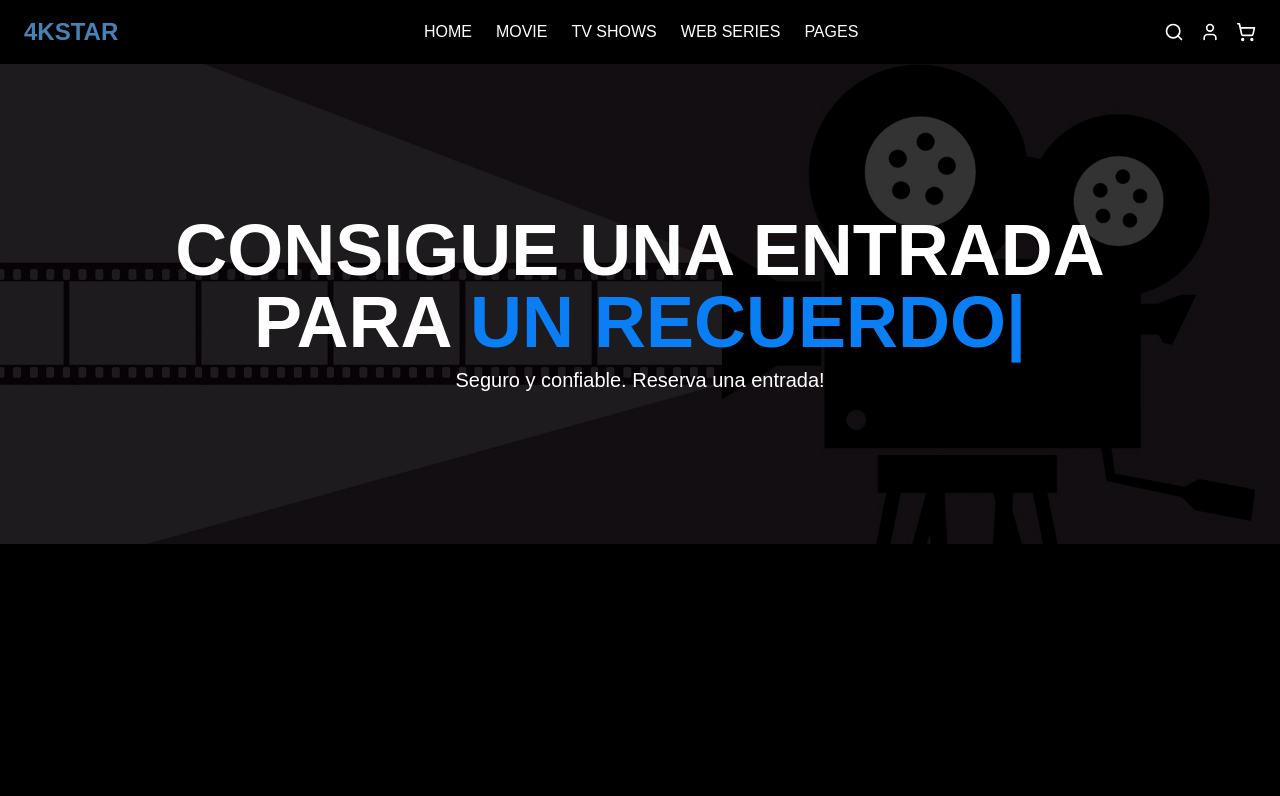
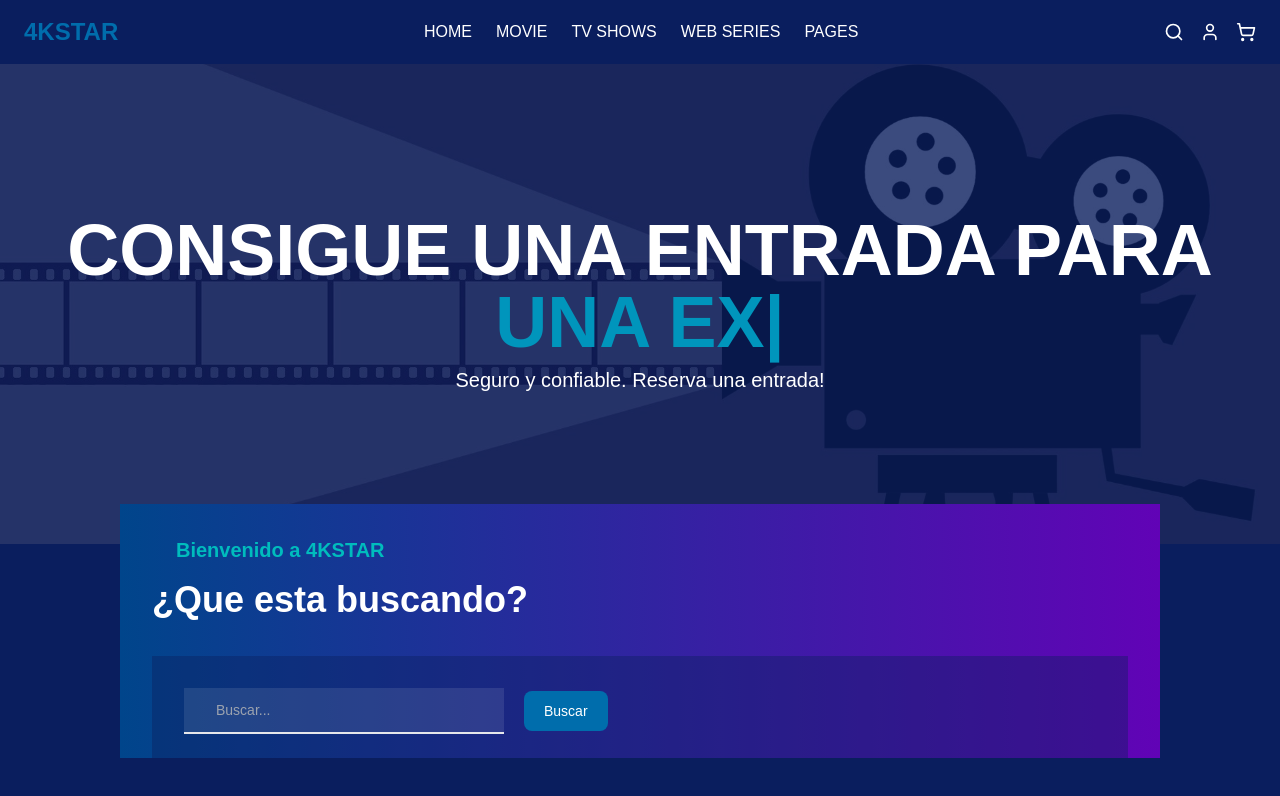
Before and after one commit to EmmanuelGutierrez/movie-system-app, a Next.js app: page /main in a window 1280 px wide. Shown: the top 796 px of the page. Built offline with nearby package versions, Linux system fonts and the light colour scheme.

Commit message:
botones e input, revisar input

```diff
--- a/package.json
+++ b/package.json
@@ -22,6 +22,7 @@
     "react-player": "^2.16.0",
     "react-type-animation": "^3.2.0",
     "swagger-typescript-api": "^13.0.22",
+    "tailwind-merge": "^2.6.0",
     "yup": "^1.4.0"
   },
   "devDependencies": {
--- a/src/app/(pages)/form/page.tsx
+++ b/src/app/(pages)/form/page.tsx
@@ -10,7 +10,7 @@ import {
 } from "lucide-react";
 
 const Header = () => (
-  <header className="flex justify-between items-center py-4 px-6 bg-black">
+  <header  className="flex justify-between items-center py-4 px-6 bg-black">
     <div className="text-2xl font-bold text-yellow-400">4KSTAR</div>
     <nav className="hidden md:flex space-x-6">
       <a href="#" className="text-white hover:text-yellow-400">
--- a/src/app/(pages)/main/page.tsx
+++ b/src/app/(pages)/main/page.tsx
@@ -1,4 +1,5 @@
 import { MainBanner } from "@/app/components/MainBanner";
+import { Search } from "@/app/components/Search";
 import React from "react";
 // import { MovieDetail } from "@/app/components/MovieDetail";
 // import { Carousel } from "@/app/components/Carousel";
@@ -79,9 +80,10 @@ export default async function Page() {
 
   // const { data } = await client.movie.movieList();
   return (
-    <div className=" bg-black text-white ">
+    <div className=" text-white ">
       {/* <MovieDetail /> */}
       <MainBanner/>
+      <Search/>
       {/* <Carousel movies={data.data} title="movies" /> */}
     </div>
   );
--- a/src/app/components/MainBanner.tsx
+++ b/src/app/components/MainBanner.tsx
@@ -1,4 +1,4 @@
-'use client'
+"use client";
 import Image from "next/image";
 import cinemaImg from "../../media/img/cinema.jpg";
 import { TypeAnimation } from "react-type-animation";
@@ -9,18 +9,16 @@ export const MainBanner = () => {
       <Image
         src={cinemaImg}
         alt="cinema"
-        className="object-cover opacity-20 h-120"
+        className="object-cover opacity-20 h-120 "
       />
       <div
         className={`bg-cover absolute inset-0 `}
         //   style={{ backgroundImage: `url("${cinemaImg}")` }}
       >
         <div className="flex flex-col items-center center h-full justify-center text-center ">
-          <h1 className="font-bold text-7xl">
-            CONSIGUE UNA ENTRADA
-            <br />
-            PARA{" "}
-            <span className="text-colors-primary-hard">
+          <h1 className="font-bold text-4xl md:text-7xl">
+            CONSIGUE UNA ENTRADA PARA <br />
+            <span className="text-colors-primary-light">
               <TypeAnimation
                 sequence={[
                   "UNA PELICULA",
@@ -30,12 +28,12 @@ export const MainBanner = () => {
                   "UN RECUERDO",
                   1500,
                 ]}
-                speed={60}
+                speed={40}
                 repeat={Infinity}
               />
             </span>
           </h1>
-          <h3 className="font-light text-xl mt-2">
+          <h3 className="font-light text-sm md:text-xl mt-2">
             Seguro y confiable. Reserva una entrada!
           </h3>
         </div>
--- /dev/null
+++ b/src/app/components/Search.tsx
@@ -0,0 +1,33 @@
+import { Button } from "./common/Button";
+import { Input } from "./common/Input";
+
+export const Search = () => {
+  return (
+    <div className="w-[calc(100%-10vw)] max-w-260 bg-gradient-to-r from-colors-primary-hard to-colors-secondary-clear  mx-auto -mt-10  relative px-8 flex flex-col justify-between">
+      <div className="mt-8">
+        <h3 className="text-xl font-bold text-colors-primary-clear ml-6">
+          Bienvenido a 4KSTAR
+        </h3>
+        <h2 className="text-4xl font-bold mt-4">¿Que esta buscando?</h2>
+      </div>
+      <div>
+        <div className="bg-colors-primary-dark/40 px-8 pt-8 pb-6 mt-9 ">
+          <div className="flex flex-row content-center">
+            <Input
+              type="text"
+              placeholder="Buscar..."
+              classContainer="w-80"
+              color="primary"
+            />
+            <Button
+              color="primary"
+              text="Buscar"
+              fontWeight="light"
+              classNameButton=" h-10 self-center ml-5"
+            />
+          </div>
+        </div>
+      </div>
+    </div>
+  );
+};
--- /dev/null
+++ b/src/app/components/common/Button.tsx
@@ -0,0 +1,72 @@
+import { bgColors } from "@/common/constants/backgroundColors";
+import { fontWeightEnum } from "@/common/constants/fontWeight";
+import { twMerge } from "tailwind-merge";
+
+interface ButtonPropsI {
+  rounded?: boolean;
+  outline?: boolean;
+  color?: keyof typeof bgColors;
+  textColor?: "text-white" | "text-black";
+  Icon?: JSX.Element;
+  iconPosition?: "start" | "end" | "startend";
+  text?: string;
+  fontWeight?: keyof typeof fontWeightEnum;
+  classNameButton?: string;
+}
+export const Button = ({
+  rounded,
+  color,
+  outline,
+  textColor = "text-white",
+  iconPosition = "end",
+  Icon,
+  text,
+  fontWeight = "medium",
+  classNameButton,
+}: ButtonPropsI) => {
+  return (
+    <button
+      type="button"
+      className={twMerge(
+        !outline
+          ? textColor
+          : textColor !== "text-white"
+            ? "text-white  hover:text-colors-black"
+            : "text-black hover:text-colors-white",
+        " transition-all ease-in duration-75 relative inline-flex items-center justify-center focus:ring-1  overflow-hidden focus:ring-blue-300 font-medium text-sm  focus:outline-none ",
+        rounded ? "rounded-full" : "rounded-lg",
+        outline ? "group px-1 py-1" : "px-5 py-2 hover:bg-opacity-80 ",
+        color ? `${bgColors[color]} ` : "bg-colors-primary ",
+        fontWeightEnum[fontWeight],
+        classNameButton
+      )}
+    >
+      {outline && (
+        <span
+          className={twMerge(
+            rounded ? "rounded-full" : "rounded-md",
+            " relative flex-wrap flex flex-row h-full justify-center content-center px-4 py-1.5 transition-all ease-in duration-75 bg-white dark:bg-gray-900 group-hover:bg-opacity-0"
+          )}
+        >
+          {(iconPosition === "start" || iconPosition === "startend") && Icon}
+          {text}
+          {(iconPosition === "end" || iconPosition === "startend") && Icon}
+        </span>
+      )}
+      {!outline && (
+        <>
+          {(iconPosition === "start" || iconPosition === "startend") && Icon}
+          {text}
+          {(iconPosition === "end" || iconPosition === "startend") && Icon}
+        </>
+      )}
+    </button>
+  );
+};
+
+{
+  /* <svg xmlns="http://www.w3.org/2000/svg" fill="none" viewBox="0 0 24 24" strokeWidth={1.5} stroke="currentColor" className="size-6">
+  <path strokeLinecap="round" strokeLinejoin="round" d="M19.5 14.25v-2.625a3.375 3.375 0 0 0-3.375-3.375h-1.5A1.125 1.125 0 0 1 13.5 7.125v-1.5a3.375 3.375 0 0 0-3.375-3.375H8.25m5.231 13.481L15 17.25m-4.5-15H5.625c-.621 0-1.125.504-1.125 1.125v16.5c0 .621.504 1.125 1.125 1.125h12.75c.621 0 1.125-.504 1.125-1.125V11.25a9 9 0 0 0-9-9Zm3.75 11.625a2.625 2.625 0 1 1-5.25 0 2.625 2.625 0 0 1 5.25 0Z" />
+</svg>
+ */
+}
--- /dev/null
+++ b/src/app/components/common/Input.tsx
@@ -0,0 +1,46 @@
+
+import { bgColors } from "@/common/constants/backgroundColors";
+import { HTMLInputTypeAttribute } from "react";
+import { ClassNameValue, twMerge } from "tailwind-merge";
+
+interface InputI {
+  type?: HTMLInputTypeAttribute;
+  placeholder?: string;
+  color?: keyof typeof bgColors;
+  classInput?: ClassNameValue;
+  classContainer?: ClassNameValue;
+  classBottomBar?: ClassNameValue;
+}
+
+// function join(...args:any) {
+//   return args.filter(Boolean).join(" ");
+// }
+
+export const Input = ({
+  type,
+  placeholder,
+  color='primary-hard',
+  classInput,
+  classBottomBar,
+  classContainer,
+}: InputI) => {
+  return (
+    <div className={twMerge(`relative`, classContainer)}>
+      <input
+        type={type}
+        className={twMerge(
+          "peer py-3 pe-0 ps-8 block w-full bg-gray-100/10 border-t-transparent border-b-2 border-x-transparent border-b-gray-200 text-sm focus:border-t-transparent focus:border-x-transparent transition duration-150 focus:border-b-transparent focus:outline-none focus:ring-0 disabled:opacity-50 disabled:pointer-events-none",
+          classInput
+        )}
+        placeholder={placeholder}
+      />
+      <div
+        className={twMerge(
+          classBottomBar,
+          ` absolute bottom-0 left-1/2 h-[2px] w-0 -translate-x-1/2 transition-all duration-300 peer-focus:w-full`,
+          bgColors[color]
+        )}
+      />
+    </div>
+  );
+};
--- a/src/app/layout.tsx
+++ b/src/app/layout.tsx
@@ -26,7 +26,7 @@ export default function RootLayout({
   return (
     <html lang="en">
       <body
-        className={`${geistSans.variable} ${geistMono.variable} antialiased bg-black`}
+        className={`${geistSans.variable} ${geistMono.variable} antialiased bg-colors-primary-dark`}
       >
         {children}
       </body>
--- /dev/null
+++ b/src/common/constants/backgroundColors.ts
@@ -0,0 +1,23 @@
+export enum bgColors {
+  primary = "bg-colors-primary",
+  "primary-hard" = "bg-colors-primary-hard",
+  "primary-light" = "bg-colors-primary-light",
+  "primary-dark" = "bg-colors-primary-dark",
+  "primary-clear" = "bg-colors-primary-clear",
+  secondary = "bg-colors-secondary",
+  "secondary-hard" = "bg-colors-secondary-hard ",
+  "secondary-light" = "bg-colors-secondary-light",
+  "secondary-clear" = "bg-colors-secondary-clear",
+}
+
+export enum bgColorsHover {
+  primary = `hover:bg-colors-primary/80`,
+  "primary-hard" = `hover:bg-colors-primary-hard/80`,
+  "primary-light" = `hover:bg-colors-primary-light/80`,
+  "primary-dark" = `hover:bg-colors-primary-dark/80`,
+  "primary-clear" = `hover:bg-colors-primary-clear/80`,
+  secondary = `hover:bg-colors-secondary/80`,
+  "secondary-hard" = `hover:bg-colors-secondary-hard/80 `,
+  "secondary-light" = `hover:bg-colors-secondary-light/80`,
+  "secondary-clear" = `hover:bg-colors-secondary-clear/80`,
+}
--- /dev/null
+++ b/src/common/constants/fontWeight.ts
@@ -0,0 +1,11 @@
+export enum fontWeightEnum {
+  thin = "font-thin",
+  extralight = "font-extralight",
+  light = "font-light",
+  normal = "font-normal",
+  medium = "font-medium",
+  semibold = "font-semibold",
+  bold = "font-bold",
+  extrabold = "font-extrabold",
+  black = "font-black",
+}
--- /dev/null
+++ b/src/common/constants/vorderColors.ts
@@ -0,0 +1,11 @@
+export enum bgColors {
+  primary = "bg-colors-primary",
+  "primary-hard" = "bg-colors-primary-hard",
+  "primary-light" = "bg-colors-primary-light",
+  "primary-dark" = "bg-colors-primary-dark",
+  "primary-clear" = "bg-colors-primary-clear",
+  secondary = "bg-colors-secondary",
+  "secondary-hard" = "bg-colors-secondary-hard ",
+  "secondary-light" = "bg-colors-secondary-light",
+  "secondary-clear" = "bg-colors-secondary-clear",
+}
--- a/tailwind.config.ts
+++ b/tailwind.config.ts
@@ -9,34 +9,99 @@ const config: Config = {
   theme: {
     extend: {
       width: {
-        "100": "25rem",
-        "110": "27.5rem",
-        "120": "30rem",
-        "130": "32.5rem",
+        100: "25rem",
+        110: "27.5rem",
+        120: "30rem",
+        130: "32.5rem",
         140: "35rem",
         150: "37.5rem",
         160: "40rem",
+        170: "42.5rem",
+        180: "45rem",
+        190: "47.5rem",
+        200: "50rem",
+        210: "52.5rem",
+        220: "55rem",
+        230: "57.5rem",
+        240: "60rem",
+        250: "62.5rem",
+        260: "65rem",
+        270: "67.5rem",
+        280: "70rem",
+        290: "72.5rem",
+        300: "75rem",
       },
-      height: {
-        "100": "25rem",
-        "110": "27.5rem",
-        "120": "30rem",
-        "130": "32.5rem",
+      maxWidth: {
+        100: "25rem",
+        110: "27.5rem",
+        120: "30rem",
+        130: "32.5rem",
         140: "35rem",
         150: "37.5rem",
         160: "40rem",
+        170: "42.5rem",
+        180: "45rem",
+        190: "47.5rem",
+        200: "50rem",
+        210: "52.5rem",
+        220: "55rem",
+        230: "57.5rem",
+        240: "60rem",
+        250: "62.5rem",
+        260: "65rem",
+        270: "67.5rem",
+        280: "70rem",
+        290: "72.5rem",
+        300: "75rem",
+      },
+      height: {
+        100: "25rem",
+        110: "27.5rem",
+        120: "30rem",
+        130: "32.5rem",
+        140: "35rem",
+        150: "37.5rem",
+        160: "40rem",
+        170: "42.5rem",
+        180: "45rem",
+        190: "47.5rem",
+        200: "50rem",
+        210: "52.5rem",
+        220: "55rem",
+        230: "57.5rem",
+        240: "60rem",
+        250: "62.5rem",
+        260: "65rem",
+        270: "67.5rem",
+        280: "70rem",
+        290: "72.5rem",
+        300: "75rem",
       },
       colors: {
         background: "var(--background)",
         foreground: "var(--foreground)",
         spacing: {
-          "100": "25rem",
-          "110": "27.5rem",
+          100: "25rem",
+          110: "27.5rem",
           120: "30rem",
           130: "32.5rem",
           140: "35rem",
           150: "37.5rem",
           160: "40rem",
+          170: "42.5rem",
+          180: "45rem",
+          190: "47.5rem",
+          200: "50rem",
+          210: "52.5rem",
+          220: "55rem",
+          230: "57.5rem",
+          240: "60rem",
+          250: "62.5rem",
+          260: "65rem",
+          270: "67.5rem",
+          280: "70rem",
+          290: "72.5rem",
+          300: "75rem",
         },
         colors: {
           primary: {
@@ -44,10 +109,22 @@ const config: Config = {
           hard: "#2745F2",
           light: "#4E5A9D",
           dark: "#4C5273", */
-            DEFAULT: "#4682B4",
-            hard: "#0a7ff5",
-            light: "#3d70a3",
-            dark: "#3F5a75",
+            // DEFAULT: "#4682B4",
+            // hard: "#0a7ff5",
+            // light: "#3d70a3",
+            // dark: "#001232",
+            // clear: "#4AE0F7",
+            DEFAULT: "#006dac",
+            hard: "#00458b",
+            light: "#0095bc",
+            dark: "#0a1e5e",
+            clear: "#00bcbd",
+          },
+          secondary: {
+            DEFAULT: "#5250a5",
+            hard: "#75296f",
+            light: "#ab5ca3",
+            clear: "#6103b6",
           },
           white: {
             DEFAULT: "#ffffff",
```
Also changed, not shown: 1 other file (tests, documents, lock files or other folders).
